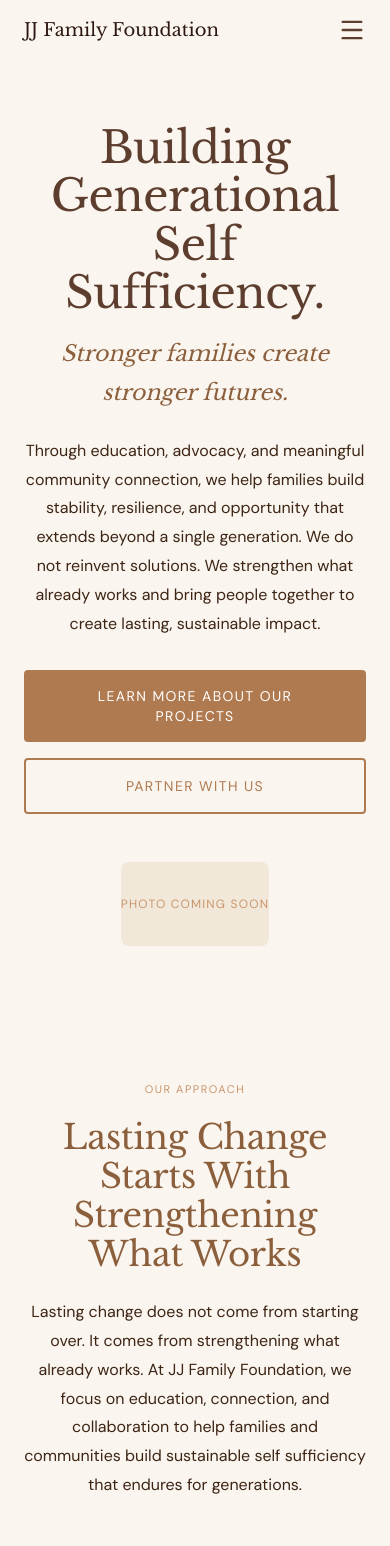
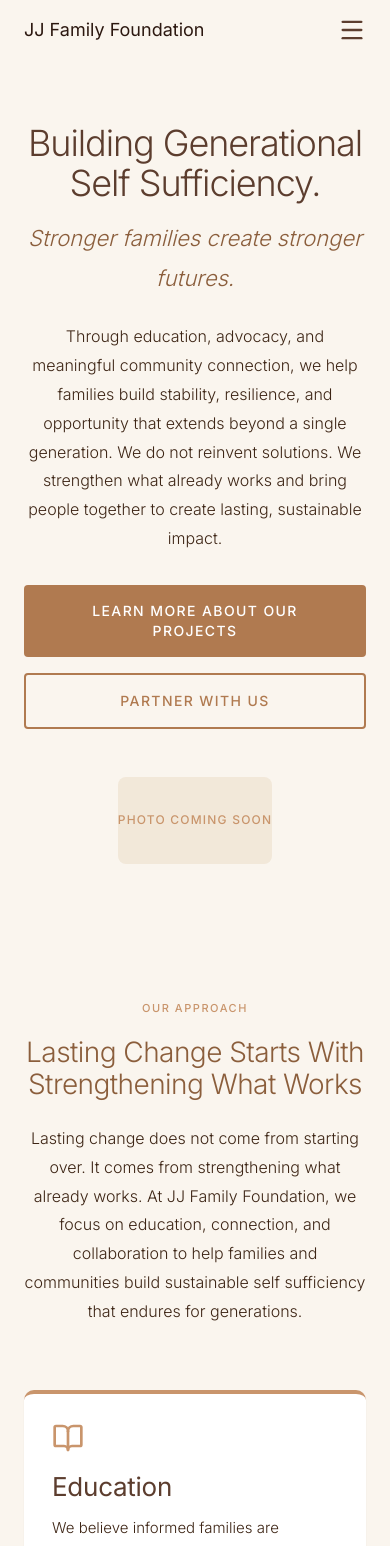
Before and after one commit to koren-source/jj-family-foundation, a Next.js app: page / in a window 390 px wide. Shown: the top 1546 px of the page. Built offline with nearby package versions, Linux system fonts and the light colour scheme.

Commit message:
feat: switch to Inter font — clean modern sans-serif

```diff
--- a/app/globals.css
+++ b/app/globals.css
@@ -3,8 +3,8 @@
 @tailwind utilities;
 
 :root {
-  --font-display: 'Libre Baskerville', Georgia, serif;
-  --font-body: 'DM Sans', system-ui, sans-serif;
+  --font-display: 'Inter', system-ui, sans-serif;
+  --font-body: 'Inter', system-ui, sans-serif;
 
   --brown-dark:   #5C3D2E;
   --brown-mid:    #8B5E3C;
@@ -20,28 +20,35 @@ body {
   color: var(--text-dark);
   font-family: var(--font-body);
   line-height: 1.75;
+  font-weight: 400;
+  -webkit-font-smoothing: antialiased;
 }
 
 h1, h2, h3, h4 {
   font-family: var(--font-display);
   line-height: 1.15;
-  font-weight: 400;
-  letter-spacing: -0.01em;
+  font-weight: 600;
+  letter-spacing: -0.02em;
 }
 
 h1 {
-  font-size: clamp(48px, 7vw, 80px);
+  font-size: clamp(40px, 6vw, 68px);
+  font-weight: 700;
   line-height: 1.1;
+  letter-spacing: -0.03em;
 }
 
 h2 {
-  font-size: clamp(36px, 5vw, 56px);
+  font-size: clamp(30px, 4.5vw, 48px);
+  font-weight: 600;
+  letter-spacing: -0.02em;
 }
 
 h3 {
-  font-size: clamp(22px, 3vw, 30px);
-  font-weight: 400;
-  line-height: 1.25;
+  font-size: clamp(18px, 2.5vw, 24px);
+  font-weight: 600;
+  line-height: 1.3;
+  letter-spacing: -0.01em;
 }
 
 p, li {
@@ -66,9 +73,9 @@ nav a {
 blockquote, .quote {
   font-family: var(--font-display);
   font-style: italic;
-  font-size: clamp(20px, 3vw, 28px);
+  font-size: clamp(18px, 2.5vw, 24px);
   font-weight: 400;
-  line-height: 1.5;
+  line-height: 1.6;
 }
 
 section {
@@ -82,7 +89,7 @@ section {
     padding-bottom: 64px;
   }
 
-  h1 { font-size: 44px; }
-  h2 { font-size: 34px; }
-  h3 { font-size: 22px; }
+  h1 { font-size: 36px; }
+  h2 { font-size: 28px; }
+  h3 { font-size: 20px; }
 }
--- a/app/layout.tsx
+++ b/app/layout.tsx
@@ -1,23 +1,16 @@
 import type { Metadata } from "next";
-import { Libre_Baskerville, DM_Sans } from "next/font/google";
+import { Inter } from "next/font/google";
 import Nav from "@/components/Nav";
 import Footer from "@/components/Footer";
 import "./globals.css";
 
-const cormorant = Libre_Baskerville({
+const inter = Inter({
   variable: "--font-display",
   subsets: ["latin"],
-  weight: ["400", "700"],
-  style: ["normal", "italic"],
+  weight: ["300", "400", "500", "600", "700"],
   display: "swap",
 });
 
-const dmSans = DM_Sans({
-  variable: "--font-body",
-  subsets: ["latin"],
-  weight: ["400", "700"],
-  display: "swap",
-});
 
 export const metadata: Metadata = {
   title: {
@@ -41,7 +34,7 @@ export default function RootLayout({
 }>) {
   return (
     <html lang="en">
-      <body className={`${cormorant.variable} ${dmSans.variable} antialiased`}>
+      <body className={`${inter.variable} antialiased`}>
         <Nav />
         <main>{children}</main>
         <Footer />
```
